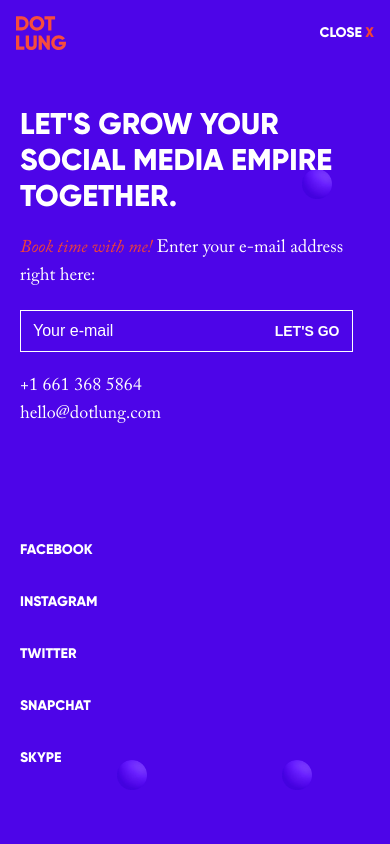
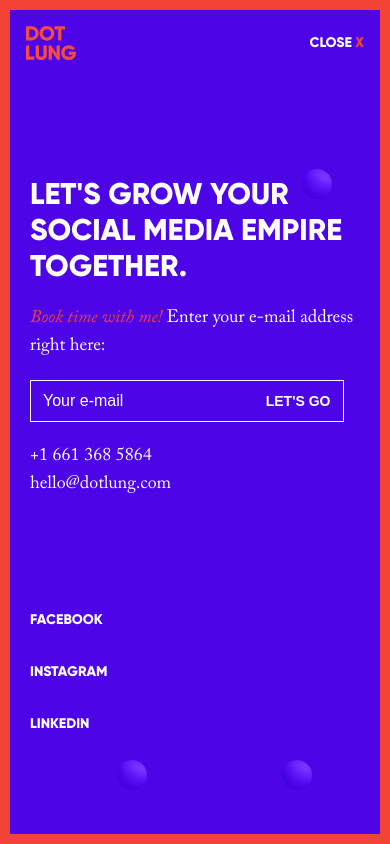
Before and after one commit to ArnabShikder24/dotlung-frontend, a Next.js app: page /contact in a window 390 px wide. Built offline with nearby package versions, Linux system fonts and the light colour scheme.

Commit message:
contact done

```diff
--- a/src/app/contact/page.tsx
+++ b/src/app/contact/page.tsx
@@ -21,7 +21,7 @@ const EmailInput = () => {
 const Contact = () => {
   const router = useRouter();
   return (
-    <div className="flex flex-col items-center justify-between w-full lg:h-screen border-secondary border-0 lg:border-[50px]">
+    <div className="flex flex-col items-center justify-between w-full h-screen border-secondary border-[10px] lg:border-[50px]">
       <div className="flex items-center justify-between p-4 w-full">
         <Image onClick={() => router.push("/")} src={Logo} alt="Logo" width={50} />
         <p onClick={() => router.back()} className="font-gilroy cursor-pointer transition-colors text-center text-sm">
@@ -30,7 +30,7 @@ const Contact = () => {
       </div>
 
       <div className="w-full flex-1 flex items-center justify-center">
-        <div className="lg:w-[50%] lg:flex justify-between items-center px-5 lg:px-0 py-10 lg:py-0">
+        <div className="lg:w-[50%] lg:flex justify-start items-start px-5 lg:px-0 py-10 lg:py-0">
           <div className="max-w-lg">
             <h1 className="text-3xl sm:text-4xl md:text-5xl lg:text-6xl font-extrabold font-gilroy lg:w-[500px]">
               LET&apos;S GROW YOUR SOCIAL MEDIA EMPIRE TOGETHER.
@@ -50,7 +50,7 @@ const Contact = () => {
               <p>hello@dotlung.com</p>
             </div>
             <div className="flex flex-col text-lg gap-5 space-y-3 mt-28">
-              {["FACEBOOK", "INSTAGRAM", "TWITTER", "SNAPCHAT", "SKYPE"].map((platform) => (
+              {["FACEBOOK", "INSTAGRAM", "LINKEDIN"].map((platform) => (
                 <a key={platform} href="#" className="text-sm hover:underline font-bold font-gilroy">
                   {platform}
                 </a>
--- a/src/components/Footer.tsx
+++ b/src/components/Footer.tsx
@@ -27,7 +27,7 @@ const Footer = () => {
             <div className="mx-auto w-full">
               <div className="lg:flex items-center gap-12 justify-between">
                 <div className="mb-7 md:mb-0">
-                  <h1 className="text-[4.1875rem] font-extrabold font-gilroy">LET’S TALK</h1>
+                  <h1 className="text-[3.25rem] md:text-[4.1875rem] font-extrabold font-gilroy">LET’S TALK</h1>
                 </div>
                 <div className="mb-8 md:mb-0">
                   <p className="text-lg font-caslon">+1 661 368 5864</p>
```
